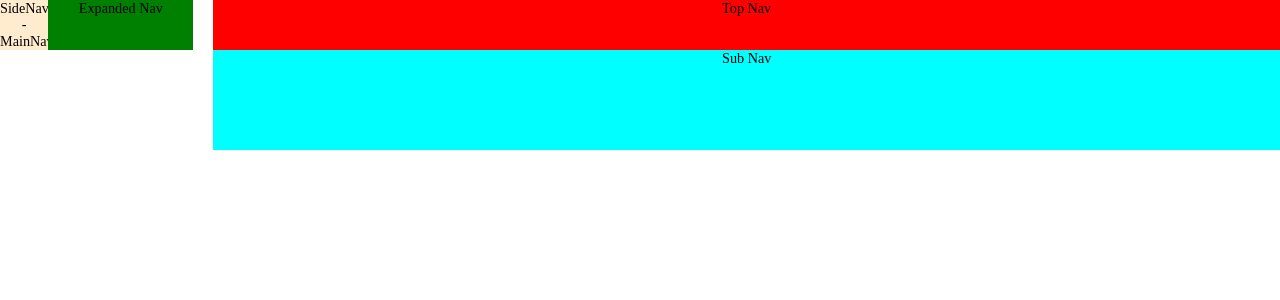
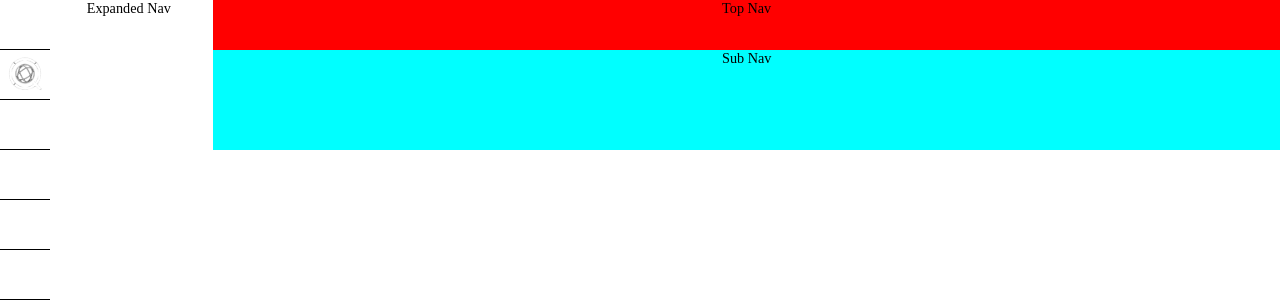
Before and after one commit to toreylittlefield/quadrant-basic-test-challenge, a React (Create React App) app in the folder client/: page / in a window 1280 px wide. Shown: the top 300 px of the page. Built offline with nearby package versions, Linux system fonts and the light colour scheme; a web font is replaced by a local one.

Commit message:
map over MainSideNav & add icon

```diff
--- a/client/src/components/Navs/MainNav.js
+++ b/client/src/components/Navs/MainNav.js
@@ -1,28 +1,52 @@
+import React from "react";
 import styled from "styled-components";
-import React from "react";
+import { GlobeIconSVG } from "assets/icons";
 
 const SideNav = styled.nav`
-  grid-row: 1;
+  grid-row: 1 / span all;
   grid-column: 1 / span 2;
   display: grid;
   grid-template-columns: repeat(12, [col-start] 1fr);
+  margin-right: 10px;
 `;
 
 const MainSideNav = styled.nav`
-  grid-column: 1 / 4;
-  background-color: blanchedalmond;
-  text-align: center;
+  /* grid-column: 1 / 4; */
+  grid-auto-columns: 50px;
+  background-color: ${(props) => props.theme.bgColorDark};
+  display: grid;
+  grid-template-rows: repeat(18, [row-start-main-nav] 50px);
+`;
+
+const GridItemNav = styled.div`
+  display: flex;
+  justify-content: center;
+  align-items: center;
+  border-bottom: 1px solid ${(props) => props.theme.dividersColor};
 `;
 
 const SubNav = styled.nav`
-  background-color: green;
+  background-color: ${(props) => props.theme.bgColorLight};
   grid-column: 4 / span all;
   text-align: center;
 `;
 
+// eslint-disable-next-line prefer-const
+const arrayGridItems = [0, 0, 0, 0, 0, 0, 0, 0, 0, 0, 0, 0, 0];
+
 const MainNav = () => (
   <SideNav>
-    <MainSideNav>SideNav - MainNav</MainSideNav>
+    <MainSideNav>
+      {arrayGridItems.map((_, idx) =>
+        idx === 1 ? (
+          <GridItemNav>
+            <GlobeIconSVG />
+          </GridItemNav>
+        ) : (
+          <GridItemNav />
+        )
+      )}
+    </MainSideNav>
     <SubNav>Expanded Nav</SubNav>
   </SideNav>
 );
```
